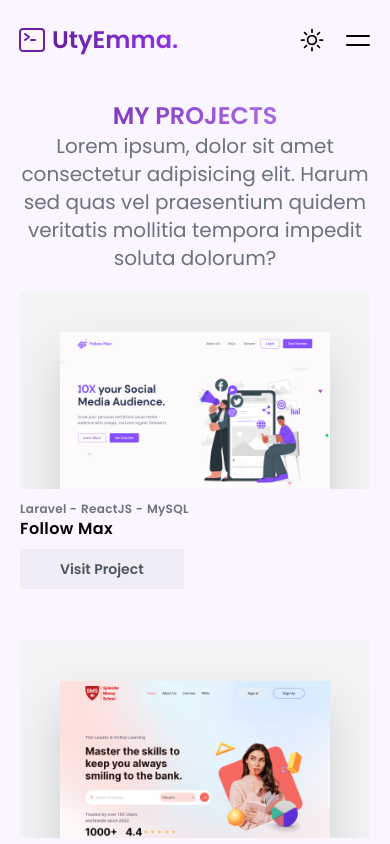
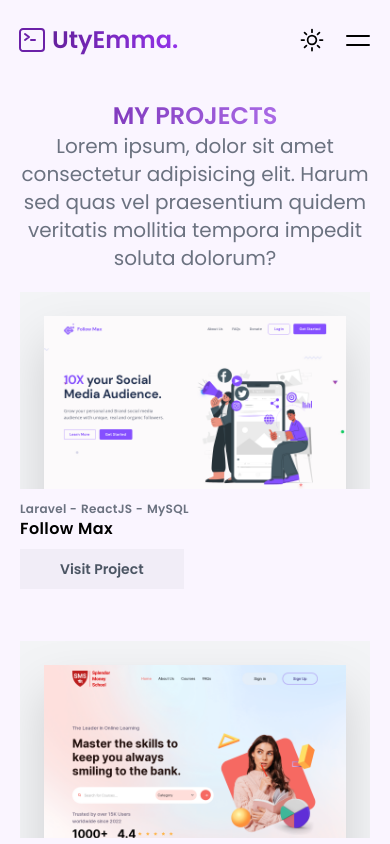
Before and after one commit to UtyEmma/me, a Next.js app: page /projects in a window 390 px wide. Shown: the top 844 px of the page. Built offline with nearby package versions, Linux system fonts and the light colour scheme.

Commit message:
Awesome Dark mood

```diff
--- a/partials/ProjectCard.tsx
+++ b/partials/ProjectCard.tsx
@@ -17,7 +17,7 @@
     return (
         <div className='group'>
             <div className={`aspect-video  ${theme == 'dark' ? 'bg-gray-500 bg-opacity-10' : 'bg-gray-100'} relative flex group overflow-hidden`}>
-                <div className="p-10">
+                <div className="p-6 md:p-10">
                     <img src={project.image} className="object-cover object-center drop-shadow-2xl min-w-full min-h-full group-hover:scale-105 transition-all duration-500" alt={project.title} />
                 </div>
             </div>
```
